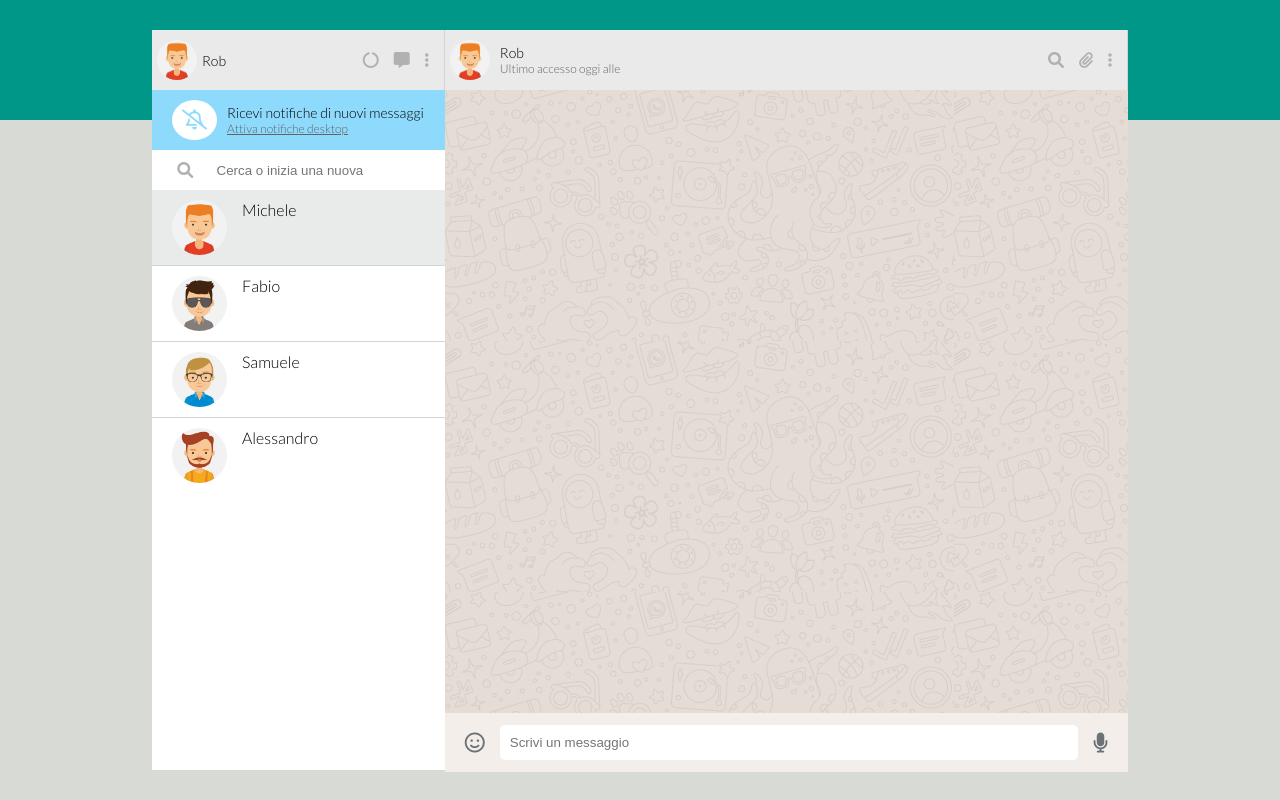
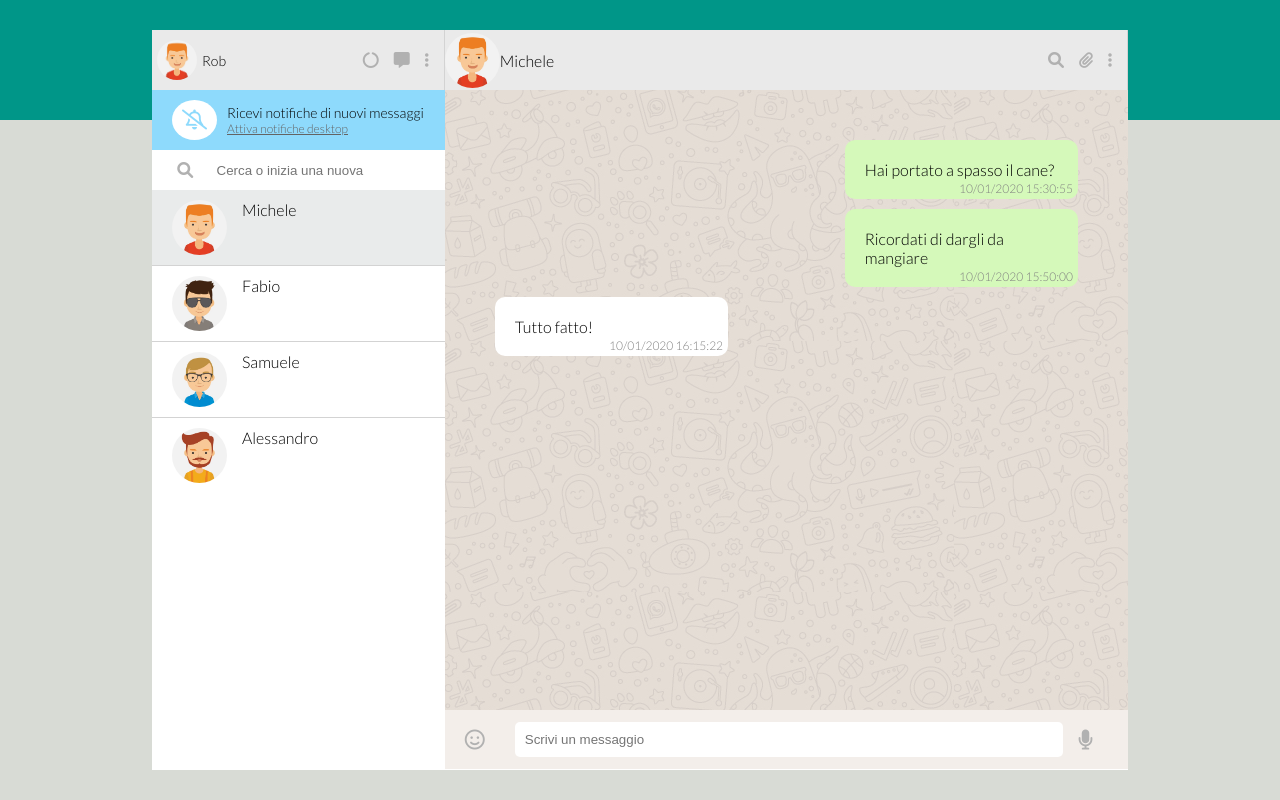
Before and after one commit to RobertoVillani98/js-html-css-boolzap, a plain HTML site: page index.html in a window 1280 px wide. Drawn offline with nearby package versions, Linux system fonts and the light colour scheme.

Commit message:
milestone 2

```diff
--- a/css/style.css
+++ b/css/style.css
@@ -9,6 +9,7 @@
  height: 100vh;
  background: linear-gradient(to bottom, #009688 0% 15%, #d8dbd5 15% 100%);
  padding: 30px;
+ display: flex;
 }
 
 .app-container {
@@ -182,39 +183,66 @@
  color: #b1b1b1;
 }
 
-.send-message {
+.messaggio-container {
+ height: calc(100% - 120px);
+ background-image: url("../img/mine.jpg");
+ padding: 50px;
+}
+.messaggio {
+ display: flex;
+}
+
+.messaggio.sent .messaggio-text {
+ background: #d5f9ba;
+ margin-left: auto;
+}
+
+.messaggio-text {
+ position: relative;
+ width: 40%;
+ padding: 1.25rem;
+ border-radius: 10px;
+ background: #fff;
+ margin-bottom: 10px;
+}
+
+.messaggio-date {
+ position: absolute;
+ font-size: 12px;
+ right: 5px;
+ bottom: 3px;
+ color: gray;
+}
+
+.send-messaggio {
  display: flex;
  justify-content: space-between;
  align-items: center;
  padding: 12px 20px;
  background-color: #f3eeea;
 }
-.send-message i {
+
+.send-messaggio i {
  font-size: 20px;
- color: #6b7376;
+ display: flex;
+ justify-content: flex-end;
+ gap: 15px;
+ margin-right: 15px;
+ color: #b1b1b1;
 }
-.input-send-message {
+
+.input-send-messaggio {
  padding: 0 15px;
 }
-.input-send-message,
-.input-send-message input {
+
+.input-send-messaggio,
+.input-send-messaggio input {
  height: 100%;
  width: 100%;
 }
-.input-send-message input {
+
+.input-send-messaggio input {
  border: none;
  border-radius: 5px;
  padding: 10px;
 }
-.input-send-message input:focus {
- outline: none;
-}
-.messages-container {
- height: calc(100% - 117px);
- background-image: url("../img/mine.jpg");
- padding: 50px;
-}
-
-.message-container {
- width: 40%;
-}
--- a/index.html
+++ b/index.html
@@ -59,12 +59,14 @@
         <div class=" col-right">
             <div class="user">
                 <div class="right-side">
-                    <img class="user-1" src="img/avatar_1.jpg" alt="">
+
+                    <div class="contact-avatar">
+                        <img :src="`img/avatar${contacts[indexCurrentContact].avatar}.jpg`"
+                            :alt="contacts[indexCurrentContact].name.name">
+                    </div>
 
                     <div class="ultimo-accesso">
-                        <p>Rob</p>
-                        <p>Ultimo accesso oggi alle</p>
-
+                        {{contacts[indexCurrentContact].name}}
                     </div>
                 </div>
 
@@ -74,24 +76,37 @@
                     <i class="fas fa-ellipsis-v"></i>
                 </div>
             </div>
-            <div class="messages-container">
+            <div class="messaggio-container">
 
+                <div class="messaggio" v-for="(message, index) in contacts[indexCurrentContact].messages"
+                    :class="message.status" :key="index">
+                    <div class="messaggio-text">
+                        {{message.message}}
+                        <div class="messaggio-date">{{message.date}}</div>
+
+                    </div>
+                </div>
             </div>
-            <div class="send-message">
+            <!-- /CONTENTIORE DEI MESSAGGI -->
+
+            <!-- INPUT DI MESSAGGIO -->
+            <div class="send-messaggio">
                 <div class="emoji">
                     <i class="far fa-smile"></i>
                 </div>
-                <div class="input-send-message">
+                <div class="input-send-messaggio">
                     <input type="text" placeholder="Scrivi un messaggio">
                 </div>
                 <div class="record">
                     <i class="fas fa-microphone"></i>
                 </div>
             </div>
+            <!-- /INPUT DI MESSAGGIO -->
 
         </div>
 
     </div>
+
 
     <!-- development version, includes helpful console warnings -->
     <script src="https://cdn.jsdelivr.net/npm/vue@2/dist/vue.js"></script>
```
